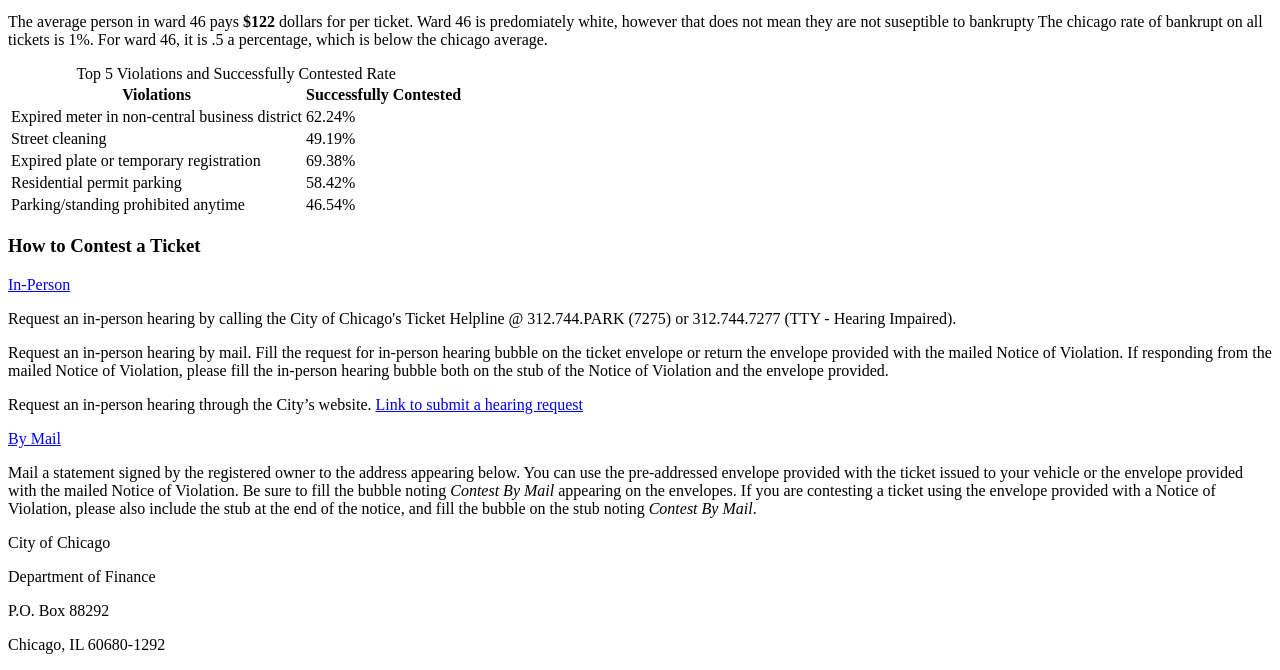
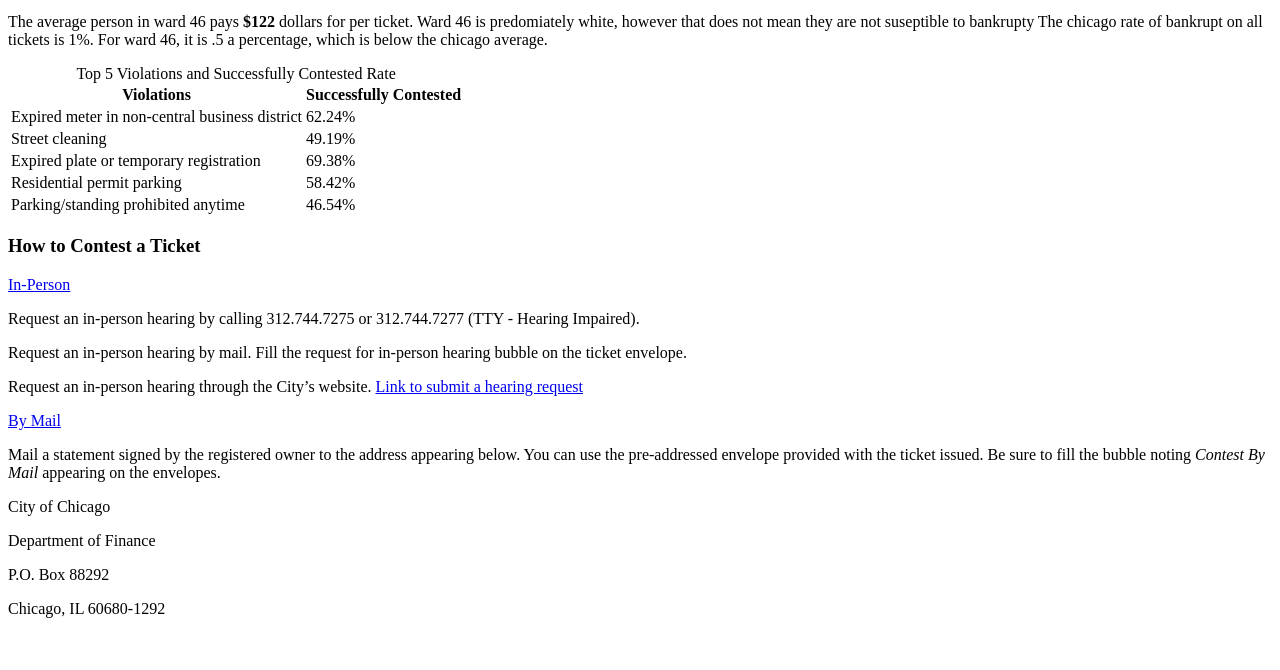
Before and after one commit to vincehientran/46th-ward, a plain HTML site: page index.html in a window 1280 px wide. Shown: the part 241-911 px from the top of the page. After the commit the page ends 875 px from the top, so only its background shows below. Drawn offline with Linux system fonts and the light colour scheme.

Commit message:
shorten description on how to contest a ticket

```diff
--- a/index.html
+++ b/index.html
@@ -65,18 +65,13 @@
   <h3>How to Contest a Ticket</h3>
 
   <p><a href="https://www.chicago.gov/city/en/depts/fin/supp_info/revenue/challenging_tickets/contesting_in_person.html">In-Person</a></p>
-  <p>Request an in-person hearing by calling the City of Chicago's Ticket Helpline @ 312.744.PARK (7275) or 312.744.7277 (TTY - Hearing Impaired).</p>
-  <p>Request an in-person hearing by mail. Fill the request for in-person hearing bubble on the ticket envelope or
-    return the envelope provided with the mailed Notice of Violation. If responding from the mailed Notice of Violation,
-    please fill the in-person hearing bubble both on the stub of the Notice of Violation and the envelope provided.</p>
+  <p>Request an in-person hearing by calling 312.744.7275 or 312.744.7277 (TTY - Hearing Impaired).</p>
+  <p>Request an in-person hearing by mail. Fill the request for in-person hearing bubble on the ticket envelope.</p>
   <p>Request an in-person hearing through the City’s website. <a href="https://www.chicago.gov/city/en/depts/fin/provdrs/parking_and_redlightcitationadministration/svcs/view_automated_speedenforcementvideo1.html">Link to submit a hearing request</a></p>
 
   <p><a href="https://www.chicago.gov/city/en/depts/fin/supp_info/revenue/challenging_tickets/contesting_by_mail.html">By Mail</a></p>
   <p>Mail a statement signed by the registered owner to the address appearing below. You can use the pre-addressed envelope
-     provided with the ticket issued to your vehicle or the envelope provided with the mailed Notice of Violation. Be sure
-     to fill the bubble noting <em>Contest By Mail</em> appearing on the envelopes. If you are contesting a ticket using
-     the envelope provided with a Notice of Violation, please also include the stub at the end of the notice, and fill the
-      bubble on the stub noting <em>Contest By Mail</em>.</p>
+     provided with the ticket issued. Be sure to fill the bubble noting <em>Contest By Mail</em> appearing on the envelopes.</p>
   <p>City of Chicago</p>
   <p>Department of Finance</p>
   <p>P.O. Box 88292</p>
```
